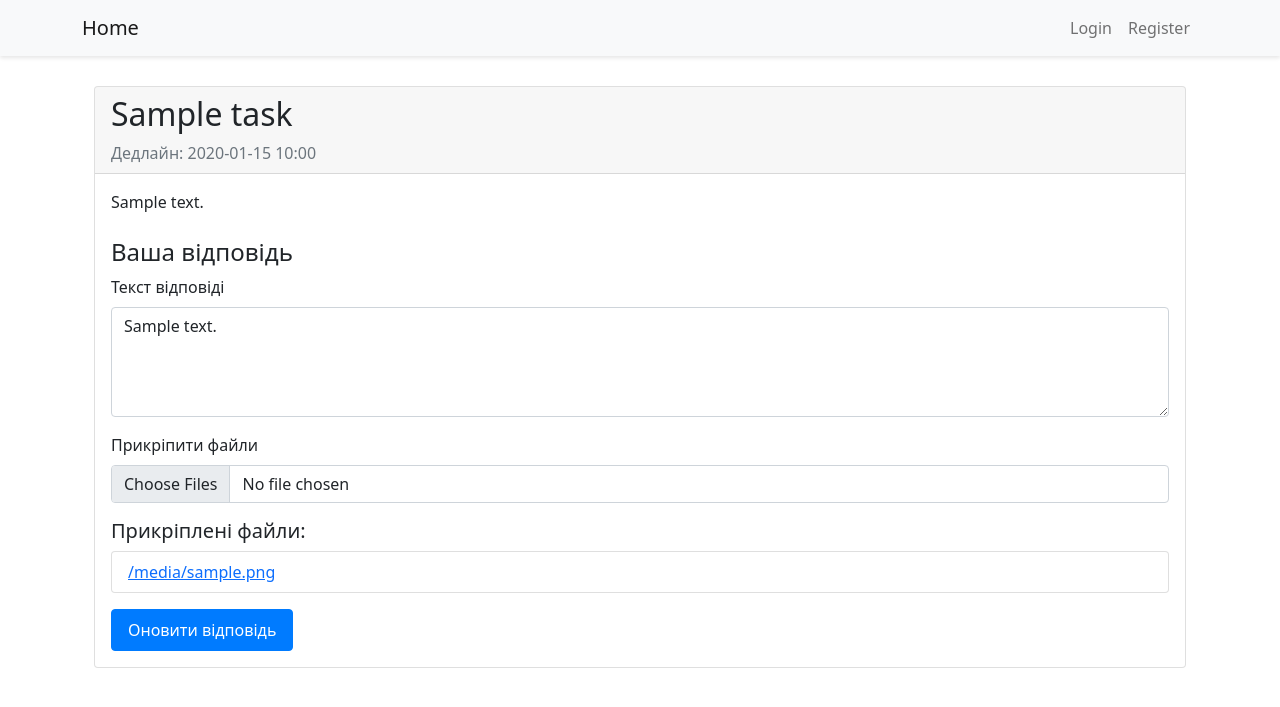
After one commit to maryxwz/module3_final, a FastAPI app: template templates/task_detail.html in a window 1280 px wide. The commit adds this page. Shown: the top 707 px of the page. Run offline with FastAPI, Linux system fonts and the light colour scheme; the template is opened without the code that fills it: most values are stand-ins (such as "Sample title", 1, 10 or a date in 2020); parts of the project's set-up code (start-up, migrations or seed data) failed here and were passed over.

Commit message:
завантаження студентами відповідей на завдання, статуси робіт, оновлення зданих робіт, перегляд робіт студентів вчителями

```diff
--- a/main.py
+++ b/main.py
@@ -5,10 +5,12 @@ from fastapi import FastAPI
 from fastapi.staticfiles import StaticFiles
 from database import init_db, recreate_database
 from routes import auth, subjects, tasks, enrollments, notifications, chats
+from pathlib import Path
 
 
 app = FastAPI(debug=True)
 app.mount("/static", StaticFiles(directory="static"), name="static")
+app.mount("/uploads", StaticFiles(directory="uploads"), name="uploads")
 
 
 @asynccontextmanager
--- a/security.py
+++ b/security.py
@@ -11,7 +11,7 @@ from sqlalchemy.ext.asyncio import AsyncSession
 from database import get_db
 from models import User
 
-SECRET_KEY = os.urandom(36)
+SECRET_KEY = os.getenv("SECRET_KEY", "your-secret-key")
 ALGORITHM = "HS256"
 ACCESS_TOKEN_EXPIRE_MINUTES = 30
 
--- /dev/null
+++ b/templates/task_detail.html
@@ -0,0 +1,91 @@
+{% extends "base.html" %}
+
+{% block title %}{{ task.title }}{% endblock %}
+
+{% block content %}
+<div class="container">
+    <div class="card mb-4">
+        <div class="card-header">
+            <h2>{{ task.title }}</h2>
+            <div class="text-muted">
+                Дедлайн: {{ task.deadline.strftime('%Y-%m-%d %H:%M') }}
+                {% if status == "assigned" %}
+                    <span class="badge bg-primary">Призначено</span>
+                {% elif status == "uploaded" %}
+                    <span class="badge bg-success">Здано</span>
+                {% elif status == "late" %}
+                    <span class="badge bg-warning">Здано із запізненням</span>
+                {% elif status == "overdue" %}
+                    <span class="badge bg-danger">Термін минув</span>
+                {% endif %}
+            </div>
+        </div>
+        <div class="card-body">
+            <div class="task-description mb-4">
+                {{ task.description }}
+            </div>
+
+            {% if user.id != task.subject.teacher_id %}
+                <div class="upload-form">
+                    <h4>Ваша відповідь</h4>
+                    <form method="POST" action="/tasks/task/{{ task.id }}/upload" enctype="multipart/form-data">
+                        <div class="mb-3">
+                            <label for="content" class="form-label">Текст відповіді</label>
+                            <textarea class="form-control" id="content" name="content" rows="4">{{ upload.content if upload else '' }}</textarea>
+                        </div>
+                        <div class="mb-3">
+                            <label for="files" class="form-label">Прикріпити файли</label>
+                            <input type="file" class="form-control" id="files" name="files" multiple>
+                        </div>
+                        {% if upload and upload.files %}
+                            <div class="mb-3">
+                                <h5>Прикріплені файли:</h5>
+                                <ul class="list-group">
+                                    {% for file in upload.files %}
+                                        <li class="list-group-item">
+                                            <a href="/uploads/{{ file.split('uploads/')[-1] }}" target="_blank">{{ file.split('_')[-1] }}</a>
+                                        </li>
+                                    {% endfor %}
+                                </ul>
+                            </div>
+                        {% endif %}
+                        <button type="submit" class="btn btn-primary">
+                            {% if upload %}Оновити відповідь{% else %}Надіслати відповідь{% endif %}
+                        </button>
+                    </form>
+                </div>
+            {% else %}
+                <div class="uploads-list">
+                    <h4>Відповіді студентів</h4>
+                    {% for upload in task.uploads %}
+                        <div class="card mb-3">
+                            <div class="card-body">
+                                <h5 class="card-title">{{ upload.student.username }}</h5>
+                                <p class="card-text">{{ upload.content }}</p>
+                                {% if upload.files %}
+                                    <div class="mb-2">
+                                        <h6>Прикріплені файли:</h6>
+                                        <ul class="list-group">
+                                            {% for file in upload.files %}
+                                                <li class="list-group-item">
+                                                    <a href="/uploads/{{ file.split('uploads/')[-1] }}" target="_blank">{{ file.split('_')[-1] }}</a>
+                                                </li>
+                                            {% endfor %}
+                                        </ul>
+                                    </div>
+                                {% endif %}
+                                <div class="text-muted">
+                                    Надіслано: {{ upload.uploaded_at.strftime('%Y-%m-%d %H:%M') }}
+                                    {% if upload.updated_at != upload.uploaded_at %}
+                                        <br>Оновлено: {{ upload.updated_at.strftime('%Y-%m-%d %H:%M') }}
+                                    {% endif %}
+                                </div>
+                            </div>
+                        </div>
+                    {% endfor %}
+                </div>
+            {% endif %}
+        </div>
+    </div>
+</div>
+{% endblock %}
```
Also changed, not shown: models.py (+18 -1 lines), routes/tasks.py (+131 -2 lines), templates/subject_detail.html (+11 -7 lines), uploads/1_3_Снимок экрана 2025-01-20 094218.png (added), 1 other file.
